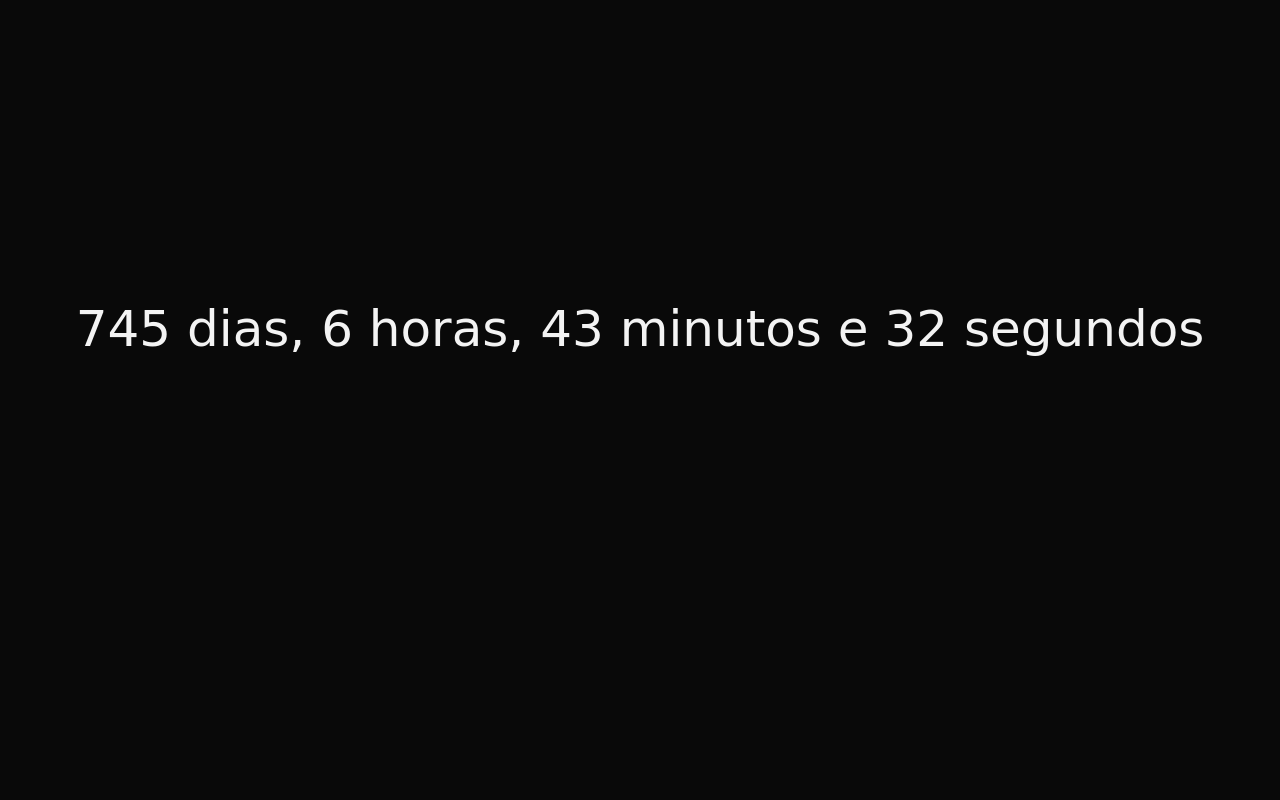
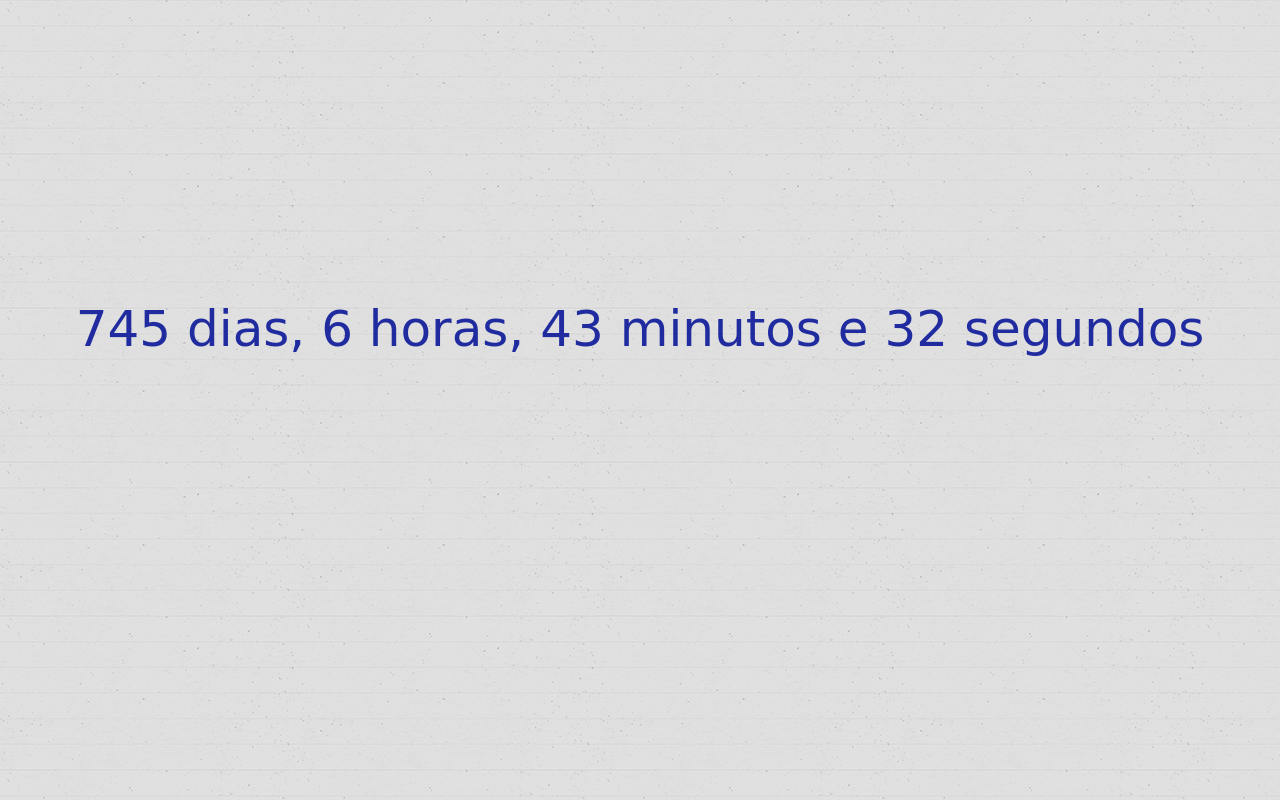
Before and after one commit to AgtLucas/the-end, a website: page index.html in a window 1280 px wide. Drawn offline with Linux system fonts and the light colour scheme; a web font is replaced by a local one.

Commit message:
Changed layout

```diff
--- a/assets/sass/style.scss
+++ b/assets/sass/style.scss
@@ -1,6 +1,6 @@
 body {
-  background: #090909;
-  color: #f3f3f3;
+  background: url(../../img/notebook.png);
+  color: #1f2b9f;
 }
 
 .countdown {
```
Also changed, not shown: build/css/style.css.
